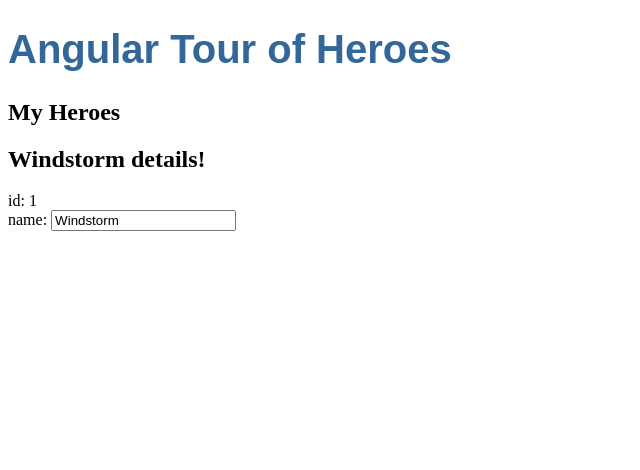
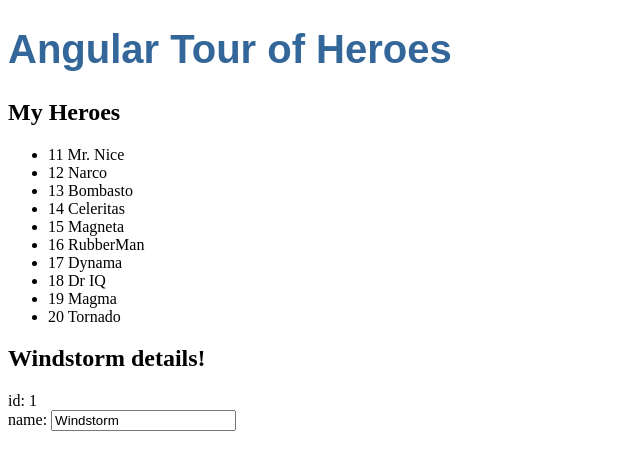
Before and after one commit to cgolinski/my-first-ng-app, an Angular app: page / in a window 1280 px wide. Shown: the top 470 px of the page, without its empty margins (0-640 px from the left). Built offline with nearby package versions, Linux system fonts and the light colour scheme.

Commit message:
rendering list of heroes -working

```diff
--- a/src/app/app.component.ts
+++ b/src/app/app.component.ts
@@ -49,5 +49,5 @@
     id: 1,
     name: 'Windstorm',
   };
-  heroes: HEROES;
+  heroes = HEROES;
 }
```
